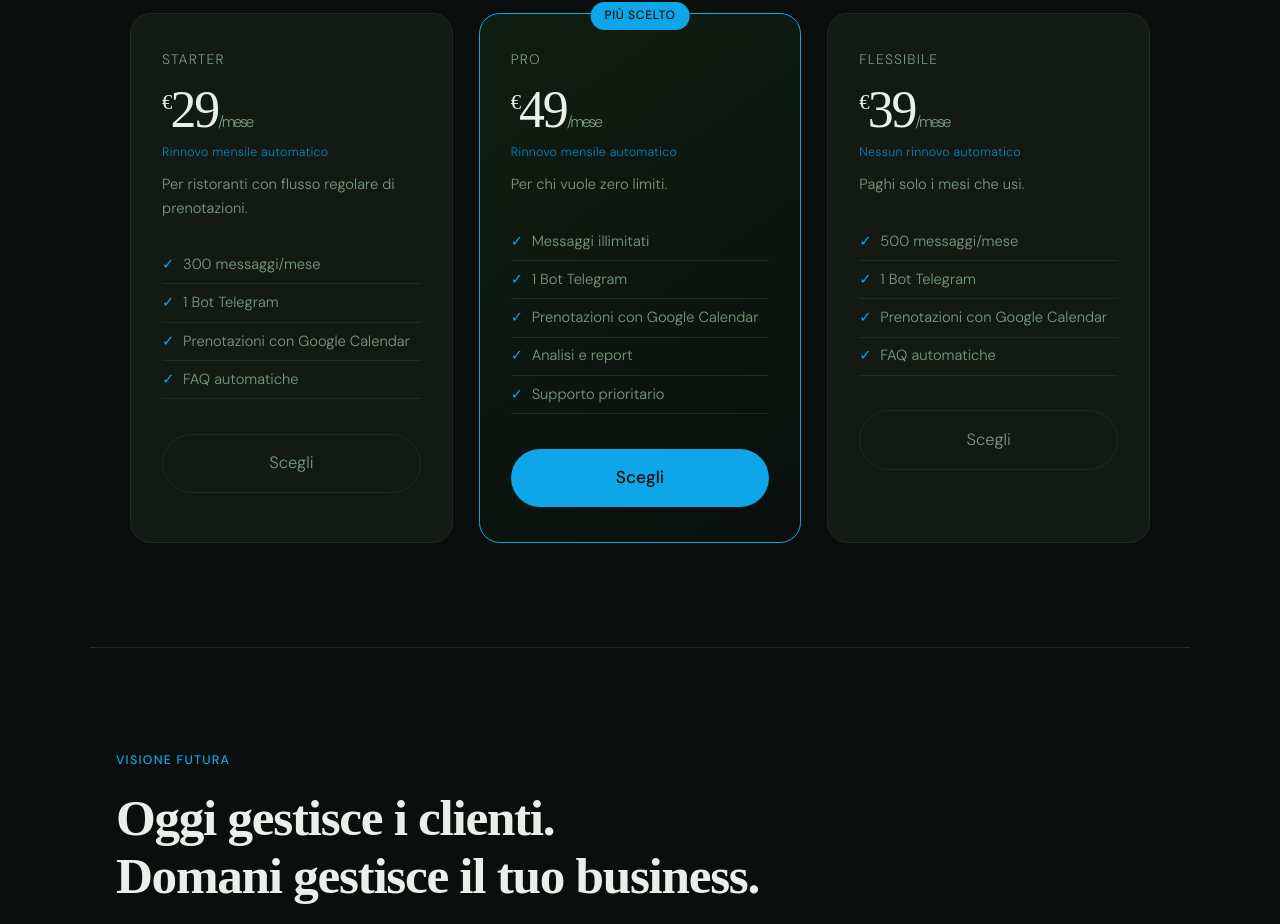
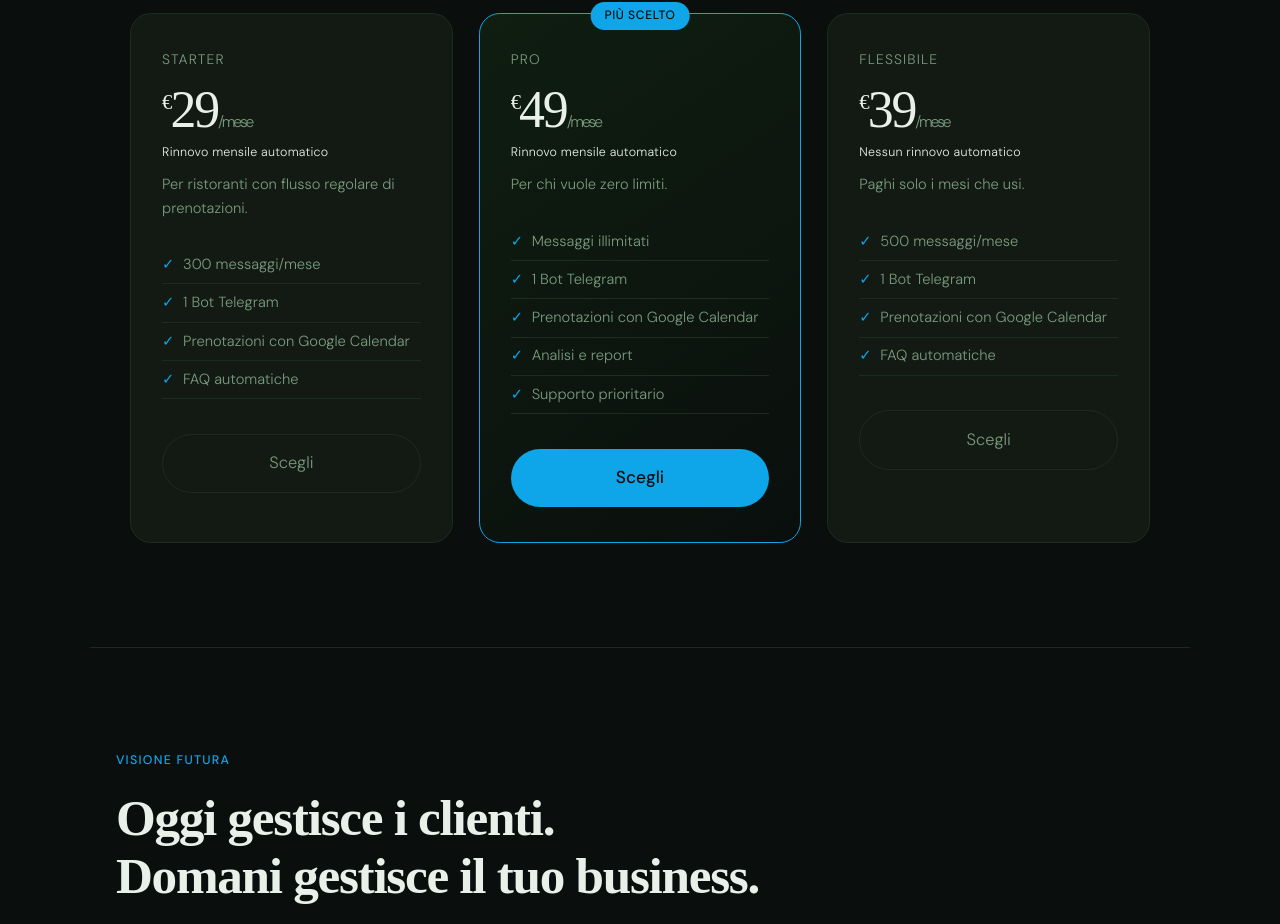
Before and after one commit to ristoagent-byte/Ristoagent, a Next.js app: page / in a window 1280 px wide. Shown: the part 4447-5371 px from the top of the page. Built offline with nearby package versions, Linux system fonts and the light colour scheme; no server answers; a web font is replaced by a local one.

Commit message:
fix: plan-billing-note colore bianco

```diff
--- a/app/globals.css
+++ b/app/globals.css
@@ -531,7 +531,7 @@ h2 {
 
 .plan-billing-note {
   font-size: 0.72rem;
-  color: var(--green-dim);
+  color: #e8f0e9;
   margin-top: 0.4rem;
   letter-spacing: 0.02em;
 }
```
